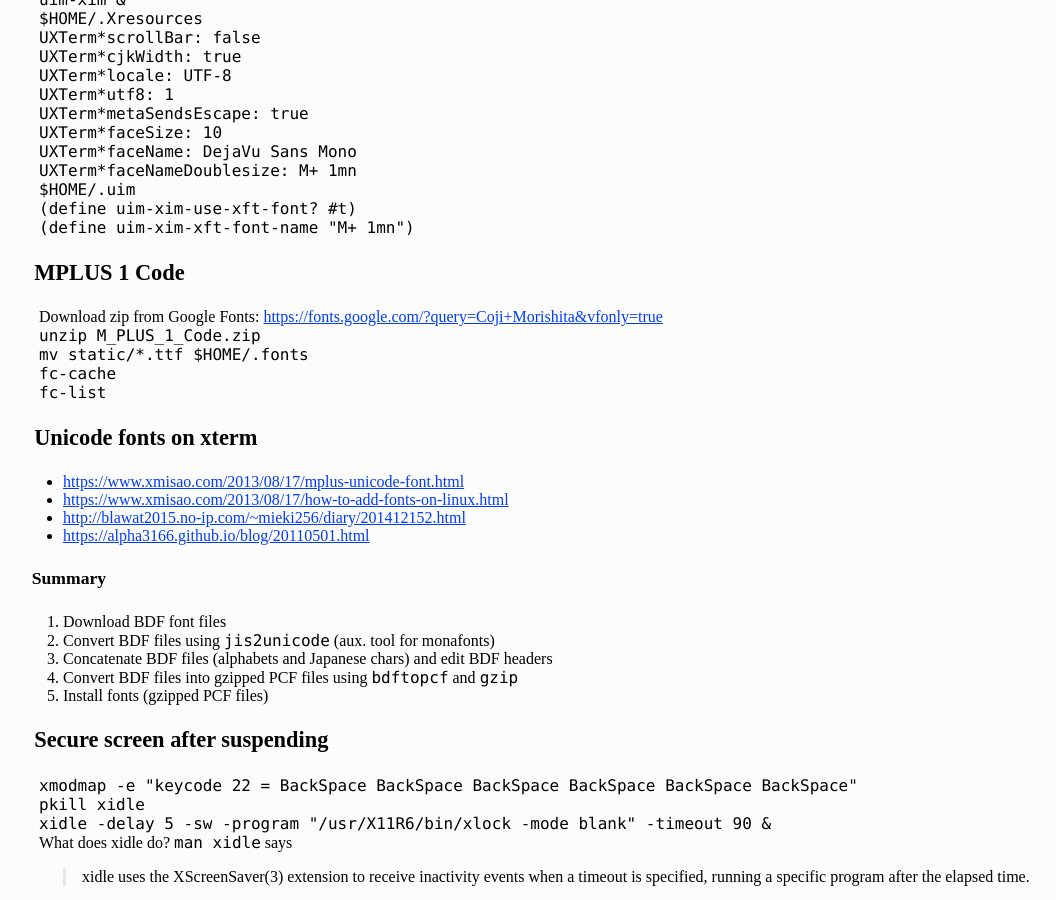
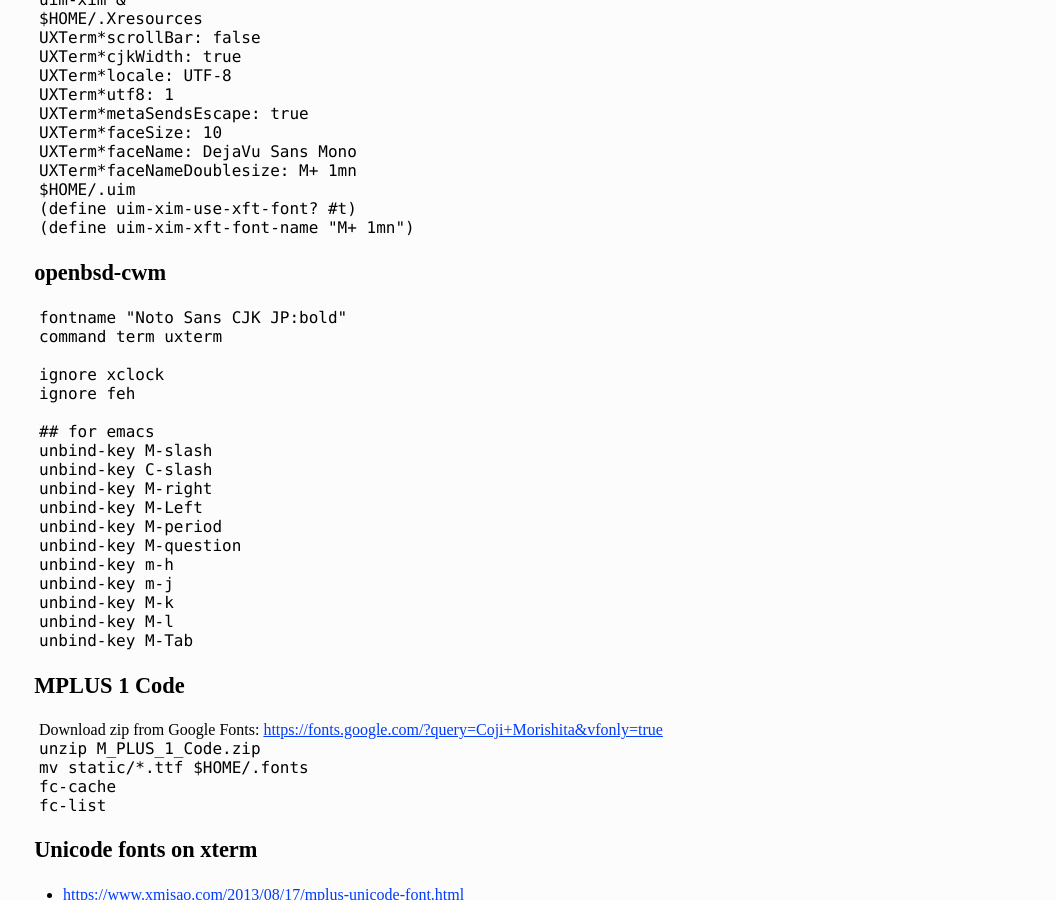
Before and after one commit to f6o/f6o.github.io, a Jekyll site: the page built from desktop.md, in a window 1280 px wide and 900 px high, scrolled down 482 px. Shown: the whole window, without its empty margins (17-1073 px from the left). Built offline with Jekyll 4.4.1, drawn with Linux system fonts in a browser that asks for light colours; our own code applies the rules of GitHub Pages for plain Markdown files.

Commit message:
Update desktop.md

````diff
--- a/desktop.md
+++ b/desktop.md
@@ -48,6 +48,29 @@ UXTerm*faceNameDoublesize: M+ 1mn
 ```
 (define uim-xim-use-xft-font? #t)
 (define uim-xim-xft-font-name "M+ 1mn")
+```
+
+### openbsd-cwm
+
+```
+fontname "Noto Sans CJK JP:bold"
+command term uxterm
+
+ignore xclock
+ignore feh
+
+## for emacs
+unbind-key M-slash
+unbind-key C-slash
+unbind-key M-right
+unbind-key M-Left
+unbind-key M-period
+unbind-key M-question
+unbind-key m-h
+unbind-key m-j
+unbind-key M-k
+unbind-key M-l
+unbind-key M-Tab
 ```
 
 ### MPLUS 1 Code
````
